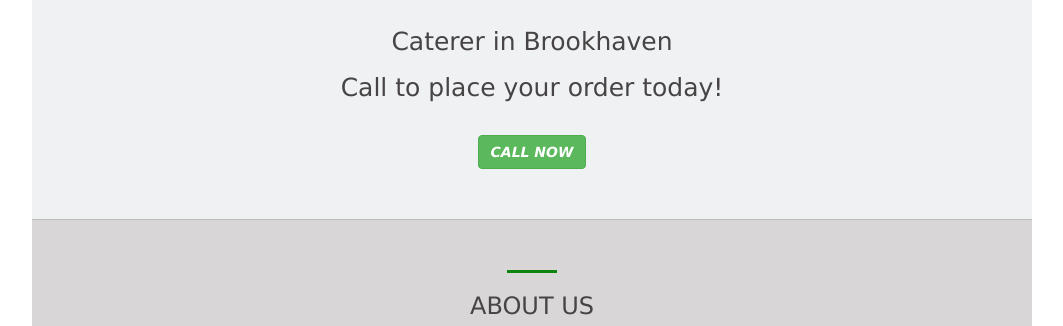
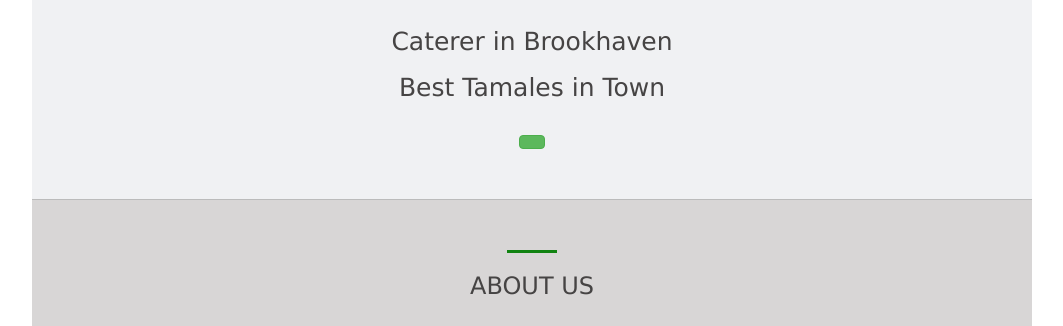
Before and after one commit to elizabeth171717/mextamal, a plain HTML site: page index.html in a window 1280 px wide. Shown: the part 706-1032 px from the top of the page, without its empty margins (108-1171 px from the left). Drawn offline with nearby package versions, Linux system fonts and the light colour scheme; a script that the page names is missing.

Commit message:
Update index.html

```diff
--- a/index.html
+++ b/index.html
@@ -32,9 +32,9 @@
         <div class="banner-text">
           <h1 class="main-title">MEXTAMAL</h1>
           <p class="subtitle">Caterer in Brookhaven</p>
-          <p class="subtitle">Call to place your order today!</p>
+          <p class="subtitle">Best Tamales in Town</p>
           <button class="btn btn-success">
-            <a href="tel:404-207-4627">CALL NOW</a>
+
           </button>
         </div>
       </div>
```
